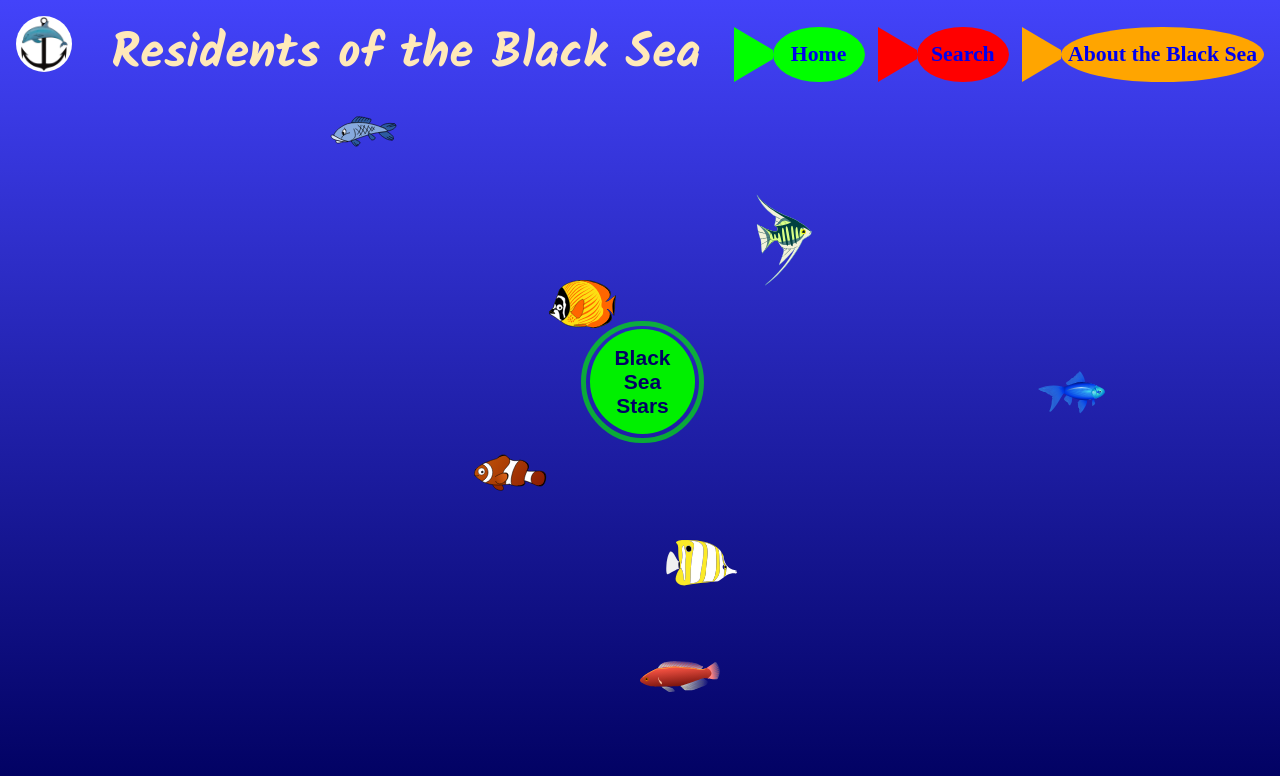
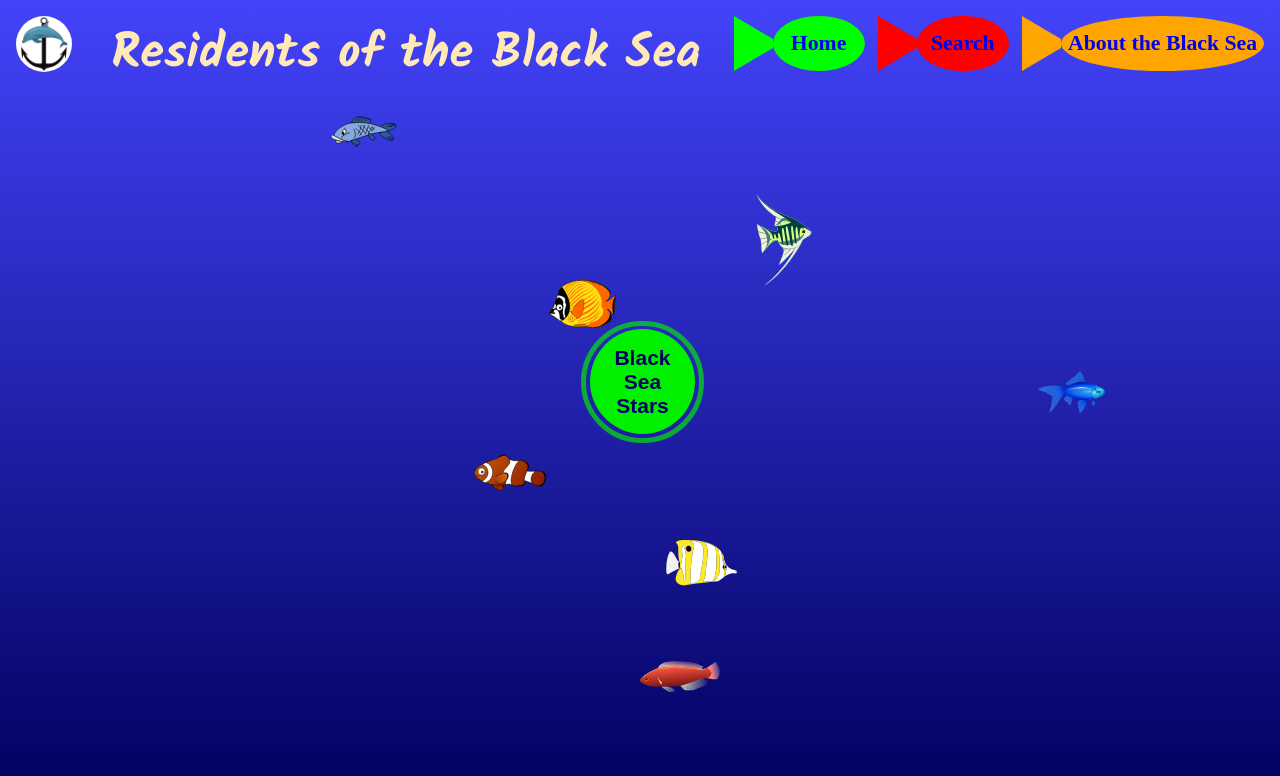
Before and after one commit to AlexandrChek/Residents_of_the_Black_Sea, a Vue app: page / in a window 1280 px wide. Shown: the top 776 px of the page. Built offline with nearby package versions, Linux system fonts and the light colour scheme; the HTML template or start-up script is replaced by a standard one.

Commit message:
menu corrected

```diff
--- a/src/components/BurgerLines.vue
+++ b/src/components/BurgerLines.vue
@@ -19,8 +19,7 @@ name: 'BurgerLines'
     justify-content: space-around;
     height: $logo-width;
     @media(min-width: 768px) {
-        margin-top: 3px;
-        width: 90%;
+        width: 88%;
     }
 }
 .line {
--- a/src/components/MenuComp.vue
+++ b/src/components/MenuComp.vue
@@ -50,7 +50,10 @@ export default {
     .horiz {
         display: inline-flex;
         justify-content: space-between;
-        align-items: center;
+        padding-top: 5px;
+        @media(min-width: 1200px) {
+            padding: 0;
+        }
     }
     .item-wrapper {
         display: flex;
```
Also changed, not shown: 4 other files (tests, documents, lock files or other folders).
